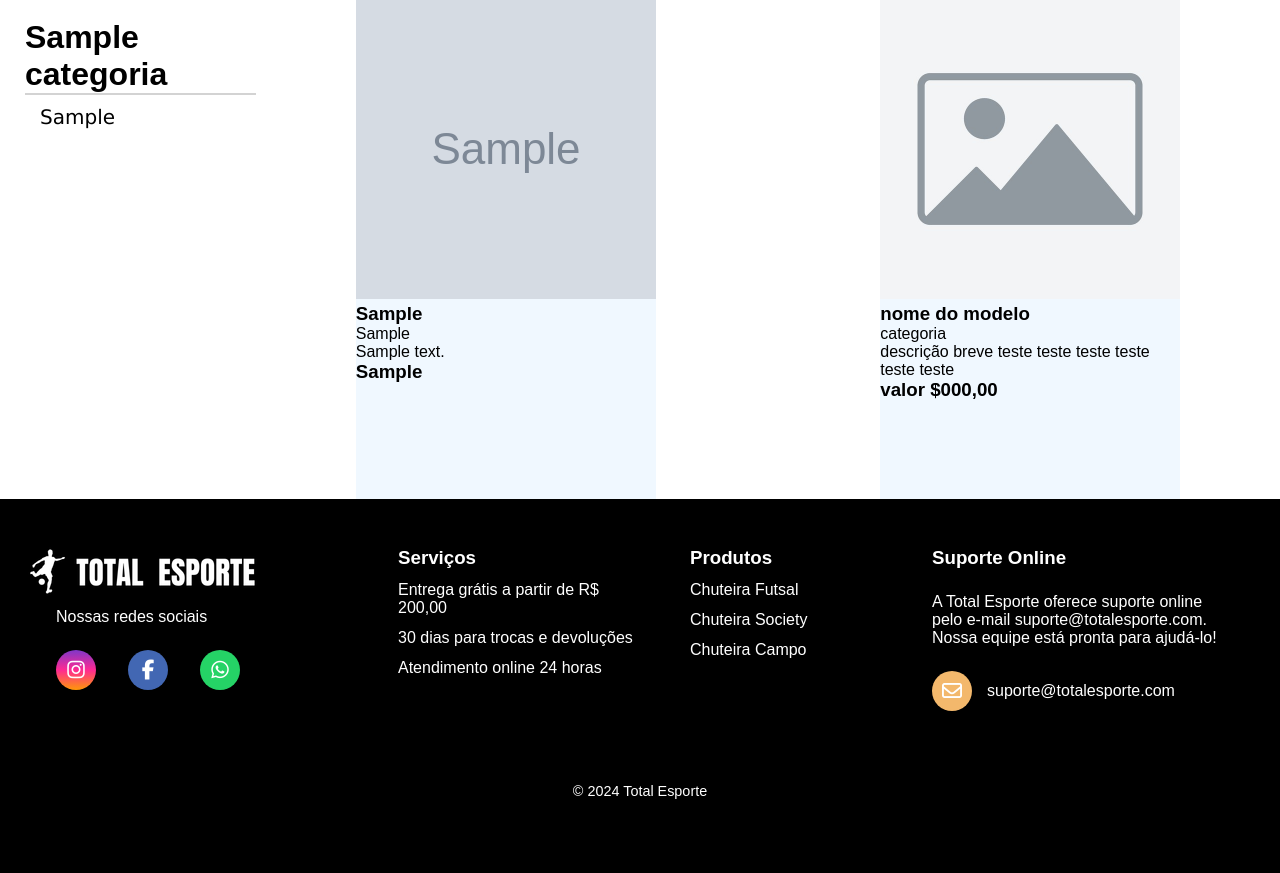
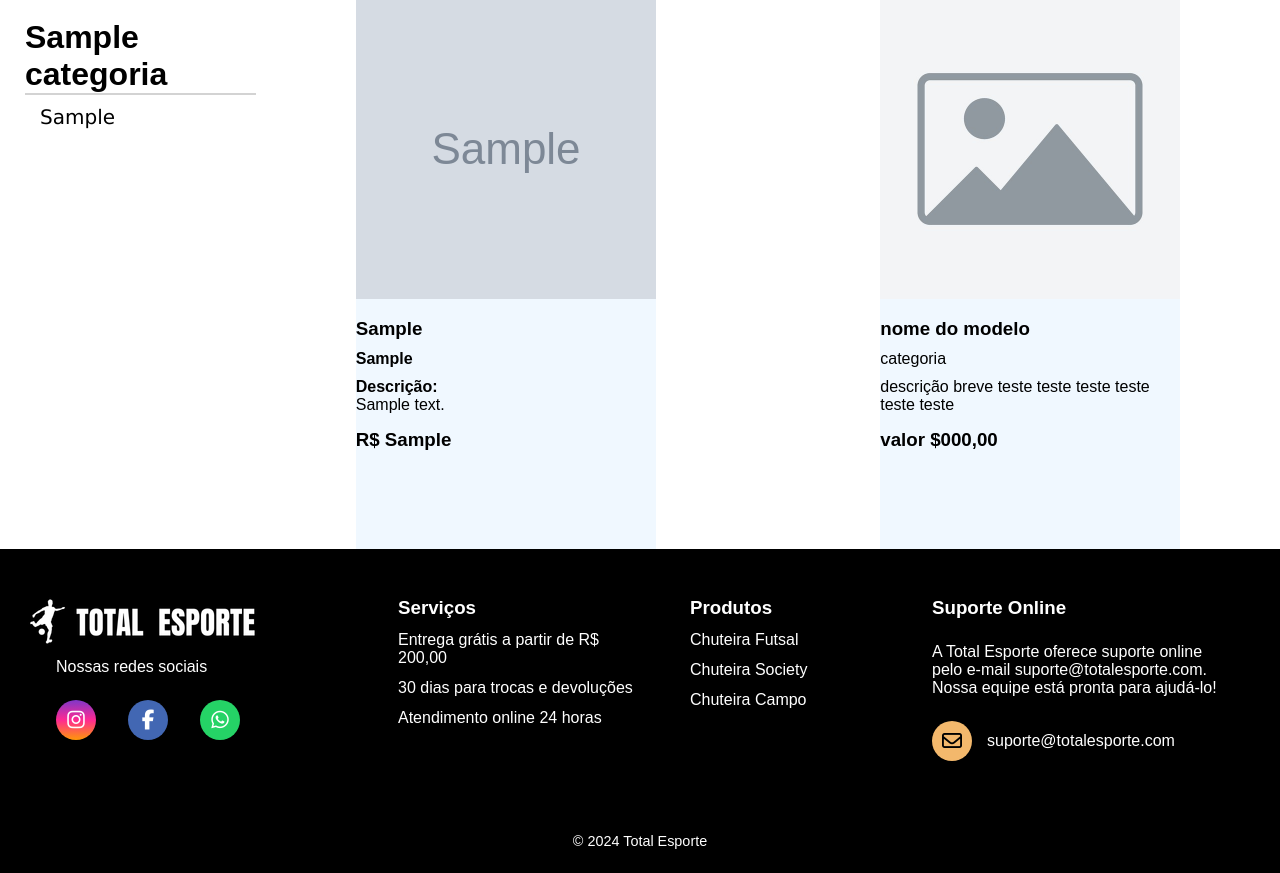
Before and after one commit to MuriloVercosa01/pwII-projeto-total_esporte-, a PHP site: the page made by TOTAL_ESPORTES/produtos.php in a window 1280 px wide. Shown: the part 220-1093 px from the top of the page. Before the commit the page ends 1019 px from the top, so only its background shows below. Run offline with PHP 8.4, Linux system fonts and the light colour scheme; tables that the repository leaves empty or names only in its code hold one stand-in row (values such as "Sample post"); grey boxes marked "Sample" are stand-in pictures; some libraries are stand-ins or nearby versions.

Commit message:
finalizei a tela de produtos.php, já está redirecionando, murilo

```diff
--- a/TOTAL_ESPORTES/Estilos/produtos.css
+++ b/TOTAL_ESPORTES/Estilos/produtos.css
@@ -297,9 +297,23 @@ main{
 }
 .card{
     width: 300px;
-    height: 500px;
+    height: 550px;
     background-color:aliceblue;
-}.card:hover{
+}
+.card h3{
+  margin-top: 15px;
+}
+.card p{
+  margin-top: 10px;
+}
+#sub {
+  font-weight: bold;
+}
+a{
+  color: black;
+  text-decoration: none;
+}
+.card:hover{
   cursor: pointer;
 }
 .card img{
--- a/TOTAL_ESPORTES/produtos.php
+++ b/TOTAL_ESPORTES/produtos.php
@@ -100,9 +100,9 @@
                             <div class='card'>
                                 <img src='" . $row_prod['imagem'] . "'>
                                 <h3>" . $row_prod['modelo'] . "</h3>
-                                <p>" . $row_prod['s_categoria'] . "</p>
-                                <p>" . $row_prod['desc_breve'] . "</p>
-                                <h3>" . $row_prod['preco'] . "</h3>
+                                <p id='sub'>" . $row_prod['s_categoria'] . "</p>
+                                <p><strong>Descrição:</strong><br>" . $row_prod['desc_breve'] . "</p>
+                                <h3>R$ " . $row_prod['preco'] . "</h3>
                             </div>
                         </a>
                         ";
@@ -114,21 +114,23 @@
             else {
                 //caso não tenha parâmetros na url
 
-                $sql_prod= "SELECT produto.imagem,produto.modelo,sub_categoria.s_categoria,produto.desc_breve,produto.preco FROM produto INNER JOIN sub_categoria ON produto.id_categoria = sub_categoria.id_sub_categoria;";
+                $sql_prod= "SELECT produto.id_produto,produto.imagem,produto.modelo,sub_categoria.s_categoria,produto.desc_breve,produto.preco FROM produto INNER JOIN sub_categoria ON produto.id_categoria = sub_categoria.id_sub_categoria;";
 
                 $result_prod = $conexao->query($sql_prod);
 
                 if($result_prod->num_rows > 0){
                     while($row_prod = $result_prod->fetch_assoc()){
-                        echo ("
-                            <div class='card' >
-                                <img src='{$row_prod['imagem']}'>
-                                <h3>{$row_prod['modelo']}</h3>
-                                <p>{$row_prod['s_categoria']}</p>
-                                <p>{$row_prod['desc_breve']}</p>
-                                <h3>{$row_prod['preco']}</h3>
+                        echo "
+                        <a href='produtoSolo.php?id=" . $row_prod['id_produto'] . "'>
+                            <div class='card'>
+                                <img src='" . $row_prod['imagem'] . "'>
+                                <h3>" . $row_prod['modelo'] . "</h3>
+                                <p id='sub'>" . $row_prod['s_categoria'] . "</p>
+                                <p><strong>Descrição:</strong><br>" . $row_prod['desc_breve'] . "</p>
+                                <h3>R$ " . $row_prod['preco'] . "</h3>
                             </div>
-                        ");
+                        </a>
+                        ";
                     }
                 }else{
                     echo('nenhum produto encontrado');
```
